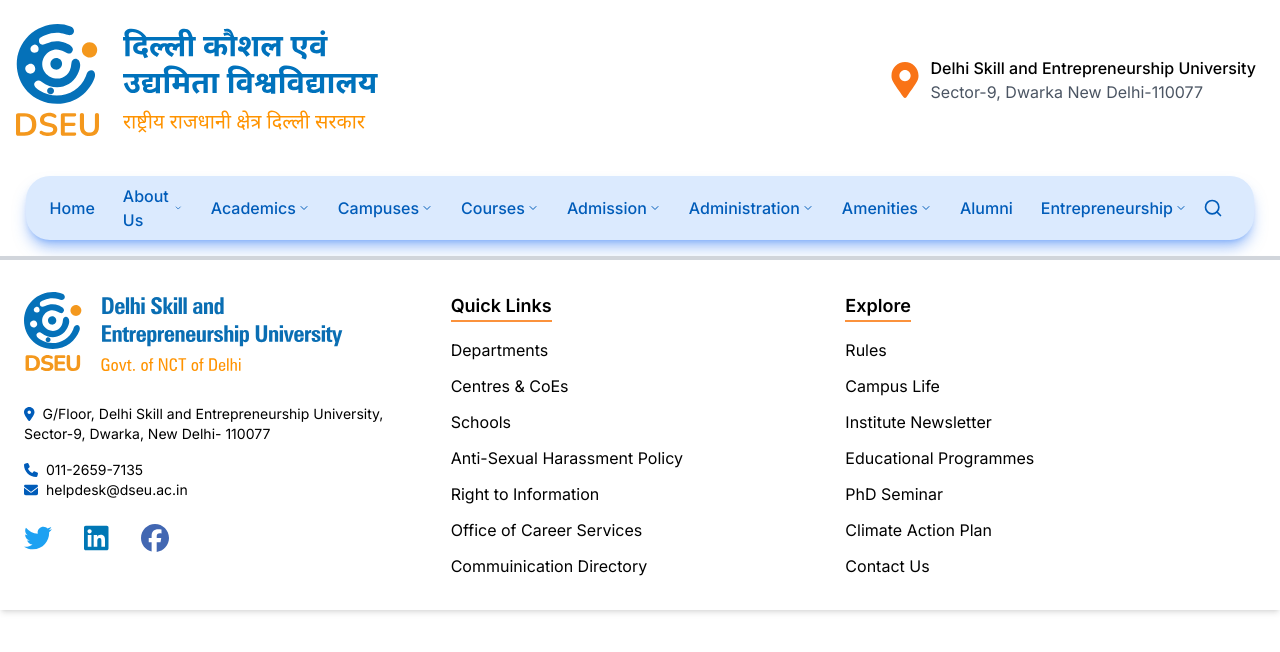
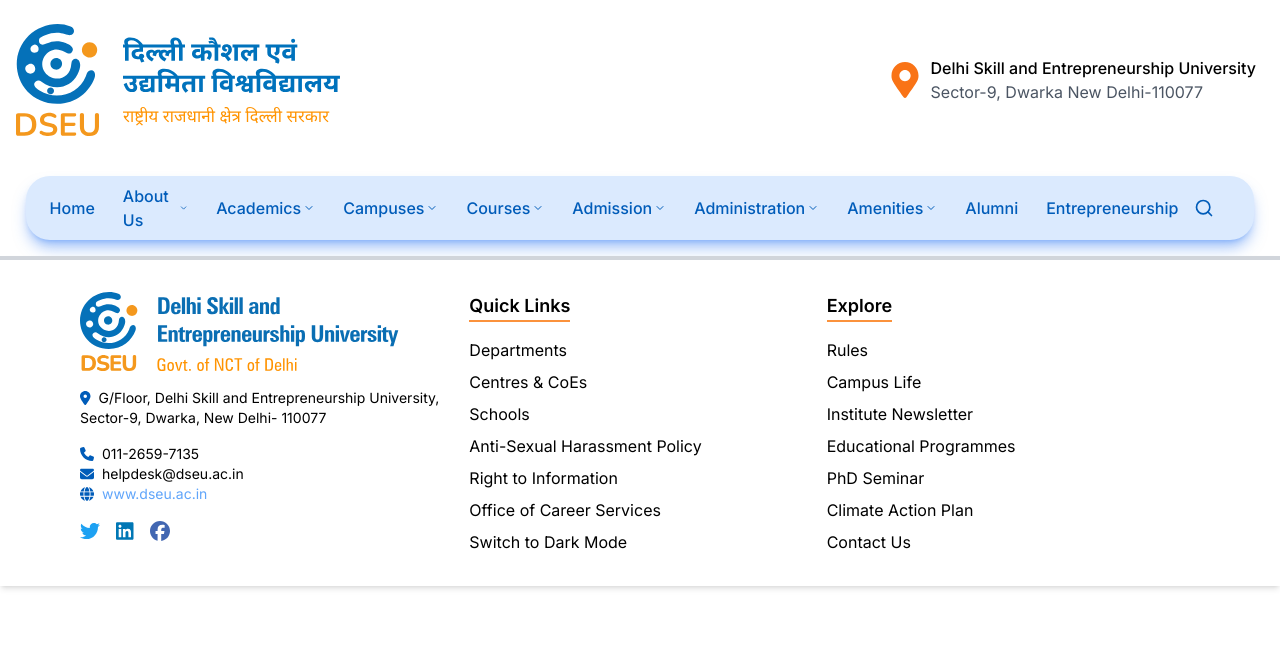
Before and after one commit to Sagar-03/Dseu_main, a React (Vite) app: page /admission/facilities in a window 1280 px wide. Shown: the top 652 px of the page. Built offline with nearby package versions, Linux system fonts and the light colour scheme.

Commit message:
responsiveness

```diff
--- a/src/Component/Body/Announcements.jsx
+++ b/src/Component/Body/Announcements.jsx
@@ -16,8 +16,8 @@
   return (
     <div className="flex bg-white border-y border-gray-200">
 
-      <div className="bg-blue-600 text-white flex items-center px-1 mt-1 mb-0.5">
-        <span className="text-lg font-bold">Announcements</span>
+      <div className="bg-blue-600 text-white flex w-28 lg:w-auto items-center px-4">
+        <span className="text-[10px] lg:text-xs font-bold">Announcements</span>
       </div>
        <div className="h-10 flex items-center overflow-hidden relative w-full">
         <div className="animate-marquee inline-flex items-center absolute whitespace-nowrap">
--- a/src/Component/Body/Banner.jsx
+++ b/src/Component/Body/Banner.jsx
@@ -32,7 +32,7 @@
   };
 
   return (
-    <div className="relative w-full h-[50vh] md:h-[60vh] lg:h-[80vh] border-b border-gray-300">
+    <div className="relative w-full h-[30vh] md:h-[60vh] lg:h-[80vh]">
       <div className="relative w-full h-full overflow-hidden">
         {slides.map((slide, index) => (
           <div
--- a/src/Component/Body/Card.jsx
+++ b/src/Component/Body/Card.jsx
@@ -129,7 +129,7 @@
       transform: translateY(0);
     }
     100% {
-      transform: translateY(-50%);
+      transform: translateY(-100%);
     }
   }
 
--- a/src/Component/Body/OurCampuses.jsx
+++ b/src/Component/Body/OurCampuses.jsx
@@ -33,7 +33,7 @@
 
 const CustomArrow = ({ onClick, direction }) => (
   <div
-    className={`absolute top-1/2 transform -translate-y-1/2 ${direction === "prev" ? "left-4" : "right-4"} z-10 bg-black text-white rounded-full w-10 h-10 flex items-center justify-center cursor-pointer`}
+    className={`absolute top-1/2 transform -translate-y-1/2 ${direction === "prev" ? "left-1" : "right-1"} z-10 bg-black text-white rounded-full w-10 h-10 flex items-center justify-center cursor-pointer`}
     onClick={onClick}
   >
     {direction === "prev" ? "<" : ">"}
@@ -65,12 +65,12 @@
   };
 
   return (
-    <section className="py-12 bg-gray-50">
+    <section className="py-12 bg-gray-100">
       <h2 className="text-4xl font-extrabold text-center text-blue-900 mb-8 mt-10 font-sans">
         Our Campuses
         <div className="mt-2 mx-auto w-20 h-1 bg-blue-600 rounded"></div>
       </h2>
-      <div className="max-w-7xl mx-auto relative">
+      <div className="max-w-7xl mx-7 lg:mx-auto relative">
         <Slider {...settings}>
           {images.map((image, index) => (
             <div key={index} className="px-6">
@@ -82,6 +82,7 @@
                 }`}
               >
                 <div className="relative">
+                  {/* Image section with reduced height */}
                   <img
                     src={image.src}
                     alt={image.alt}
@@ -90,19 +91,17 @@
                     }`}
                   />
                 </div>
-
+                {/* Text section with stronger white background */}
                 <div
-  className={`absolute bottom-0 left-0 bg-white text-black text-sm font-bold px-3 py-2 rounded-b-lg transition-opacity duration-300 ${
+                  className={`absolute bottom-0 left-0 flex justify-center font-bold bg-white text-black text-sm px-3 py-2 rounded-b-lg transition-opacity duration-300 ${
                     index === activeIndex ? "opacity-100" : "opacity-75"
                   }`}
                   style={{
                     width: "100%",
-    backgroundColor: "rgba(255, 255, 255, 1)",
+                    backgroundColor: "rgba(255, 255, 255, 1)", // Strong white background
                   }}
                 >
-  <div className="flex justify-center items-center w-full h-full">
                   <p>{image.text}</p>
-  </div>
                 </div>
               </div>
             </div>
--- a/src/Component/Body/OurPartners.jsx
+++ b/src/Component/Body/OurPartners.jsx
@@ -17,14 +17,14 @@
   };
 
   const partners = [
-    { id: 1, image: 'infosys.png', name: 'Infosys', link: 'https://www.infosys.com/' },
-    { id: 2, image: 'HDFC-BANK-LOGO.png', name: 'HDFC Bank', link: 'https://www.hdfcbank.com/' },
-    { id: 3, image: 'mercedes-benz-logo.jpg', name: 'Mercedes-Benz', link: 'https://www.mercedes-benz.co.in' },
-    { id: 4, image: 'Starbucks_Corporation.png', name: 'Starbucks', link: 'https://www.starbucks.in' },
-    { id: 5, image: 'Tech-Mahindra-Logo.png', name: 'Tech Mahindra', link: 'https://www.techmahindra.com' },
-    { id: 6, image: 'NBCC.png', name: 'NBCC', link: 'https://nbccindia.in/index' },
-    { id: 7, image: 'Aditya_Birla_Fashion_and_Retail.svg_-min.png', name: 'Aditya-Birla', link: 'https://www.adityabirla.com' },
-    { id: 8, image: 'Apollo-MedSkills-High-Res-min.jpg', name: 'Apollo', link: 'https://www.apollohospitals.com/delhi/' },
+    { id: 1, image: 'infosys.png', name: 'Infosys',  },
+    { id: 2, image: 'HDFC-BANK-LOGO.png', name: 'HDFC Bank', },
+    { id: 3, image: 'mercedes-benz-logo.jpg', name: 'Mercedes-Benz', },
+    { id: 4, image: 'Starbucks_Corporation.png', name: 'Starbucks',  },
+    { id: 5, image: 'Tech-Mahindra-Logo.png', name: 'Tech Mahindra',  },
+    { id: 6, image: 'NBCC.png', name: 'NBCC',  },
+    { id: 7, image: 'Aditya_Birla_Fashion_and_Retail.svg_-min.png', name: 'Aditya-Birla', },
+    { id: 8, image: 'Apollo-MedSkills-High-Res-min.jpg', name: 'Apollo',  },
   ];
 
   const partnersInNewTab = ['Starbucks', 'Infosys', 'HDFC Bank', 'Apollo', 'Mercedes-Benz', 'Tech Mahindra', 'Aditya-Birla', 'NBCC'];
--- a/src/Component/Body/StudentEvents.jsx
+++ b/src/Component/Body/StudentEvents.jsx
@@ -78,7 +78,7 @@
                     <h3 className="font-semibold text-lg">Video Title</h3>
                     <p className="text-sm">Subheading text</p>
                   </div>
-                  <div className="absolute bottom-0 left-36  mb-2 mr-2">
+                  <div className="absolute bottom-0 left-36  mb-5 mr-2">
                     <FontAwesomeIcon
                       icon={faArrowRight}
                       className="text-white text-2xl"
--- a/src/Component/Body/StudentProgram.jsx
+++ b/src/Component/Body/StudentProgram.jsx
@@ -101,7 +101,7 @@
                   <button
                     key={program}
                     onClick={() => setSelectedProgram(program)}
-                    className={`pb-2 px-4 text-sm font-medium transition-colors duration-300 ${
+                    className={`pb-2 lg:px-4 text-xs inset-1 lg:text-sm font-medium transition-colors duration-300 ${
                       selectedProgram === program
                         ? "text-blue-600 border-b-2 border-blue-600"
                         : "text-gray-600 hover:text-blue-600"
--- a/src/Component/Footer/Footer.jsx
+++ b/src/Component/Footer/Footer.jsx
@@ -1,9 +1,11 @@
 import React from "react";
-import dseulogofullnew from "../../assets/DSEULogo/dseulogofullnew.svg";
+import logoF from "../../assets/logoF.png";
+import dseulogo from "../../assets/dseulogofullnew.svg"
 import { FontAwesomeIcon } from "@fortawesome/react-fontawesome";
 import {
   faPhone,
   faEnvelope,
+  faGlobe,
   faMapMarkerAlt,
 } from "@fortawesome/free-solid-svg-icons";
 import {
@@ -18,18 +20,15 @@
       className="bg-white text-black py-8 border-t-4 border-gray-300 shadow-md"
       style={{ fontFamily: "'Inter', sans-serif" }}
     >
-      <div className="max-w-7xl mx-auto px-6 flex flex-wrap justify-between items-start space-y-8 md:space-y-0">
-        {/* Logo and Address Section */}
+      {/* Created by Hardik Jainwal */}
+      <div className="max-w-6xl mx-auto px-4 flex flex-wrap justify-between items-start">
         <div className="w-full md:w-1/3 text-center md:text-left mb-6 md:mb-0">
-          <div className="flex flex-col md:flex-row items-center md:items-start">
-            <img
-              src={dseulogofullnew}
-              alt="DSEU Logo"
-              className="mb-4 md:mb-0 w-50 h-20"
-            />
-
-          </div>
-          <p className="text-sm leading-5 mt-8">
+          <img
+            src={dseulogo}
+            alt="DSEU Logo"
+            className="mx-auto md:mx-0 mb-4 w-50 h-20"
+          />
+          <p className="text-sm leading-5">
             <FontAwesomeIcon
               icon={faMapMarkerAlt}
               className="mr-2"
@@ -56,36 +55,42 @@
             />
             helpdesk@dseu.ac.in
             <br />
-
+            <FontAwesomeIcon
+              icon={faGlobe}
+              className="mr-2"
+              style={{ color: "#005CB9" }}
+            />
+            <a href="https://www.dseu.ac.in" className="text-blue-400">
+              www.dseu.ac.in
+            </a>
           </p>
-          <div className="mt-6 flex justify-center md:justify-start space-x-8">
+          <div className="mt-4 flex justify-center md:justify-start space-x-4">
             <a href="#" aria-label="Twitter">
               <FontAwesomeIcon
                 icon={faTwitter}
-                style={{ color: "#1DA1F2", fontSize: "28px" }}
+                style={{ color: "#1DA1F2", fontSize: "20px" }}
               />
             </a>
             <a href="#" aria-label="LinkedIn">
               <FontAwesomeIcon
                 icon={faLinkedin}
-                style={{ color: "#0077B5", fontSize: "28px" }}
+                style={{ color: "#0077B5", fontSize: "20px" }}
               />
             </a>
             <a href="#" aria-label="Facebook">
               <FontAwesomeIcon
                 icon={faFacebook}
-                style={{ color: "#4267B2", fontSize: "28px" }}
+                style={{ color: "#4267B2", fontSize: "20px" }}
               />
             </a>
           </div>
         </div>
 
-        {/* Quick Links */}
         <div className="w-full md:w-1/3 mb-6 md:mb-0 md:pl-4">
           <h3 className="text-lg font-semibold border-b-2 border-orange-400 inline-block mb-4">
             Quick Links
           </h3>
-          <ul className="space-y-3">
+          <ul className="space-y-2">
             <li>
               <a href="#" className="hover:text-blue-600">
                 Departments
@@ -118,18 +123,17 @@
             </li>
             <li>
               <a href="#" className="hover:text-blue-800">
-                Commuinication Directory
+                Switch to Dark Mode
               </a>
             </li>
           </ul>
         </div>
 
-        {/* Explore */}
         <div className="w-full md:w-1/3">
           <h3 className="text-lg font-semibold border-b-2 border-orange-400 inline-block mb-4">
             Explore
           </h3>
-          <ul className="space-y-3">
+          <ul className="space-y-2">
             <li>
               <a href="#" className="hover:text-blue-600">
                 Rules
--- a/src/Component/Header/MidNavbar.jsx
+++ b/src/Component/Header/MidNavbar.jsx
@@ -7,6 +7,7 @@
 import dseutext from '../../assets/DSEULogo/dseutext.svg';
 import Group24 from '../../assets/DSEULogo/Group24.svg';
 import Orange from '../../assets/DSEULogo/Orange.svg';
+import { path } from 'framer-motion/client';
 
 
 const carouselImages = [
@@ -92,15 +93,14 @@
           { name: 'Under Graduate', path: '/Courses/UG' },
           { name: 'Post Graduate', path: '/Courses/PG' },
           { name: 'Diploma', path: '/Courses/Diploma' },
+          { name: 'Certificate Courses', path: '/Courses/Certificate-Courses'}
       ],
   },
   {
       name: 'Admission',
       path: '/admission',
       dropdownItems: [
-          { name: 'Facilities', path: '/admission/facilities' },
-          { name: 'Partners', path: '/admission/partners' },
-          { name: 'Events', path: '/admission/events' },
+          { name: 'Overview of Admissions', path: '/admission/overview-of-admissions' },
       ],
   },
   {
@@ -108,18 +108,23 @@
       path: '/administration',
       dropdownItems: [
           { name: 'Administrative', path: '/administration/administrative' },
-          { name: 'Events', path: '/administration/events' },
-          { name: 'Calendar', path: '/administration/calendar' },
+          { name: 'Governing Bodies', path: '/administration/Governing-Bodies' },
+          { name: 'Other Academic Units', path: '/administration/Other-Academic-Units' },
+          { name: 'Support Services', path: '/administration/Support-Services'},
       ],
   },
   {
       name: 'Amenities',
       path: '/amenities',
-      dropdownItems: [
-          { name: 'Awards', path: '/amenities/awards' },
-          { name: 'Honors', path: '/amenities/honors' },
-          { name: 'Rankings', path: '/amenities/rankings' },
-      ],
+      dropdownItems:[
+        { name: 'Facilities', path: '/amenities/Facilities'},
+        { name: 'Computer Centre', path: '/amenities/Computer-Centre'},
+        { name: 'Placement', path: '/amenities/Placement'},
+        { name: 'Medical Services', path: '/amenities/Medical-Services'},
+        { name: 'Hostels', path: '/amenities/Hostels'},
+        { name: 'Sports', path: '/amenities/Sports'},
+        { name: 'Library', path: '/amenities/Library'},
+      ]
   },
   {
       name: 'Alumni',
@@ -128,11 +133,6 @@
   {
       name: 'Entrepreneurship',
       path: '/entrepreneurship',
-      dropdownItems: [
-          { name: 'About', path: '/entrepreneurship/about' },
-          { name: 'Leadership', path: '/entrepreneurship/leadership' },
-          { name: 'Contact', path: '/entrepreneurship/contact' },
-      ],
   },
 ];
 
@@ -207,10 +207,10 @@
                 <img
                   src={carouselImages[currentImage].src}
                   alt={carouselImages[currentImage].alt}
-                  className="w-full h-full object-contain"
+                  className="w-full h-full object-contain mt-5"
                   style={{
                     width: '100%',
-                    height: '100%',
+                    height: '70%',
                     objectFit: 'contain',
                     objectPosition: 'left',
                   }}
@@ -243,20 +243,27 @@
     <div className="flex items-center justify-between mb-3">
       <img src={Vector} alt="DSEU Logo" className="h-16" />
       <div className="flex items-center space-x-4">
-              <button onClick={() => window.open('https://www.google.com/maps?q=DSEU', '_blank')} className="text-orange-500">
+        <button
+          onClick={() => window.open('https://www.google.com/maps?q=DSEU', '_blank')}
+          className="text-orange-500"
+        >
           <FaMapMarkerAlt className="h-6 w-6" />
         </button>
-              <button onClick={() => setIsSearchOpen(true)} className="text-blue-600">
+        <button
+          onClick={() => setIsSearchOpen(true)}
+          className="text-blue-600"
+        >
           <Search className="h-6 w-6" />
         </button>
         <button
-                onClick={() => setIsMobileMenuOpen(!isMobileMenuOpen)}
+          onClick={() => setIsMobileMenuOpen((prev) => !prev)}
           className="text-blue-600"
         >
-                <Menu className="h-6 w-6" />
+          {isMobileMenuOpen ? <X className="h-6 w-6" /> : <Menu className="h-6 w-6" />}
         </button>
       </div>
     </div>
+
     <div className="relative h-32 w-full overflow-hidden rounded-lg">
       <AnimatePresence mode="wait">
         <motion.div
@@ -264,7 +271,7 @@
           initial={{ opacity: 0, x: 100 }}
           animate={{ opacity: 1, x: 0 }}
           exit={{ opacity: 0, x: -100 }}
-                transition={{ duration: 0.5 }}
+          transition={{ duration: 1 }}
           className="relative h-full w-full"
         >
           <img
@@ -276,19 +283,16 @@
       </AnimatePresence>
     </div>
   </div>
-      </div>
-
       {/* Mobile Navigation Menu */}
       {isMobileMenuOpen && (
-        <div className="md:hidden bg-white shadow-md rounded-b-3xl">
-          <nav className="px-4 py-2">
-            <div className="space-y-4">
+    <div className="bg-white px-4 py-2 shadow-md rounded-b-3xl">
+      <nav className="space-y-4">
         {navItems.map((item) => (
           <div key={item.name}>
             <Link
               to={item.path}
               className="block text-lg font-medium text-[#005CB9] py-2"
-                    onClick={handleMobileMenuClick}
+              onClick={() => setIsMobileMenuOpen(false)}
             >
               {item.name}
               {item.dropdownItems && <ChevronDown className="ml-2 inline-block" />}
@@ -300,7 +304,7 @@
                     key={subItem.name}
                     to={subItem.path}
                     className="block text-sm text-gray-700 py-2"
-                          onClick={handleMobileMenuClick}
+                    onClick={() => setIsMobileMenuOpen(false)}
                   >
                     {subItem.name}
                   </Link>
@@ -309,11 +313,10 @@
             )}
           </div>
         ))}
-            </div>
       </nav>
     </div>
   )}
-
+</div>
       {/* Desktop Navigation Bar */}
       <div className="hidden md:block bg-blue-100 shadow-lg shadow-blue-500/50 rounded-3xl w-[96%] mx-auto my-4">
         <nav className="max-w-7xl mx-auto px-6">
```
Also changed, not shown: src/assets/dseulogofullnew.svg (added). Lines whose indentation alone changed are shown as unchanged.
